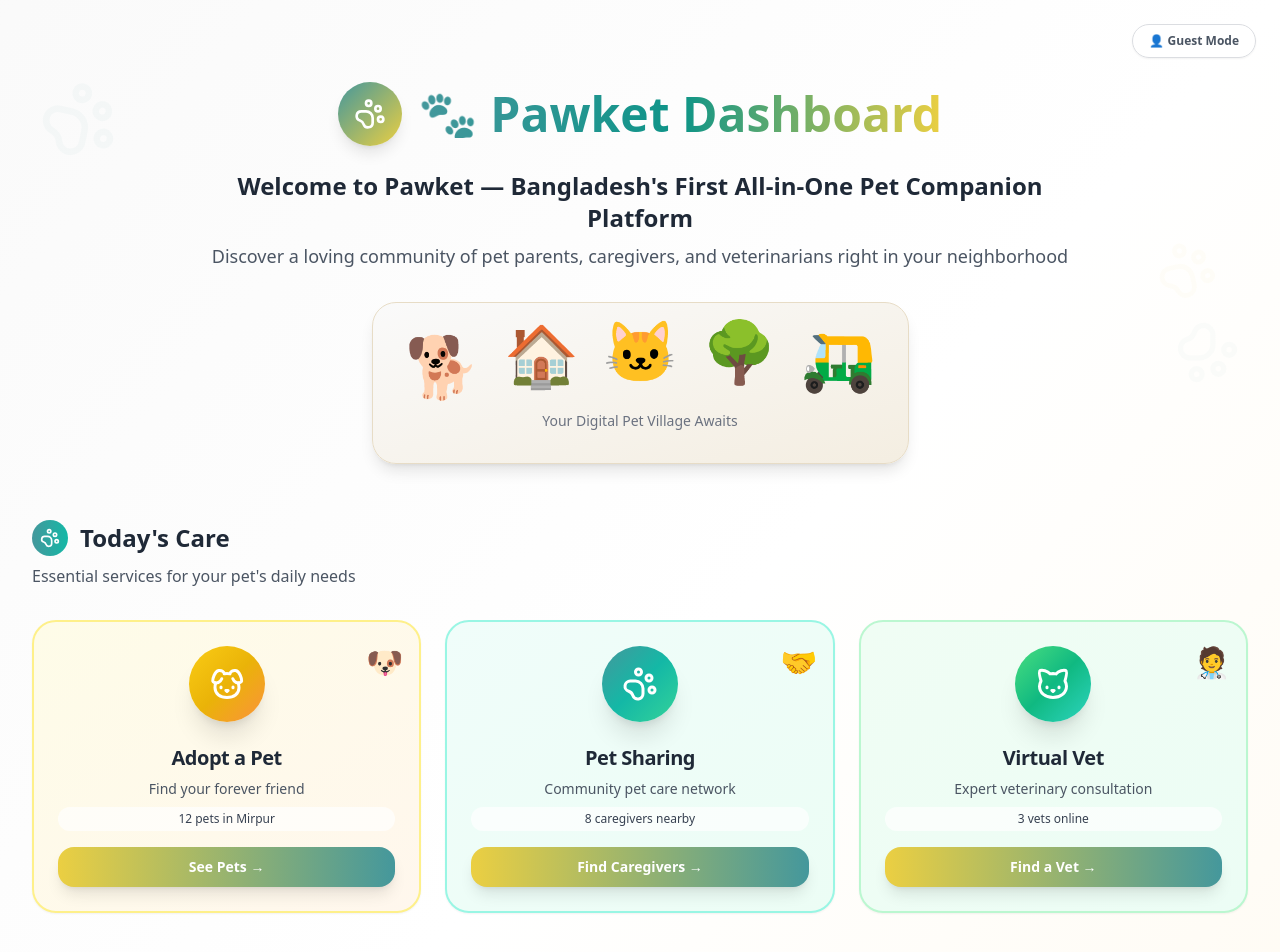
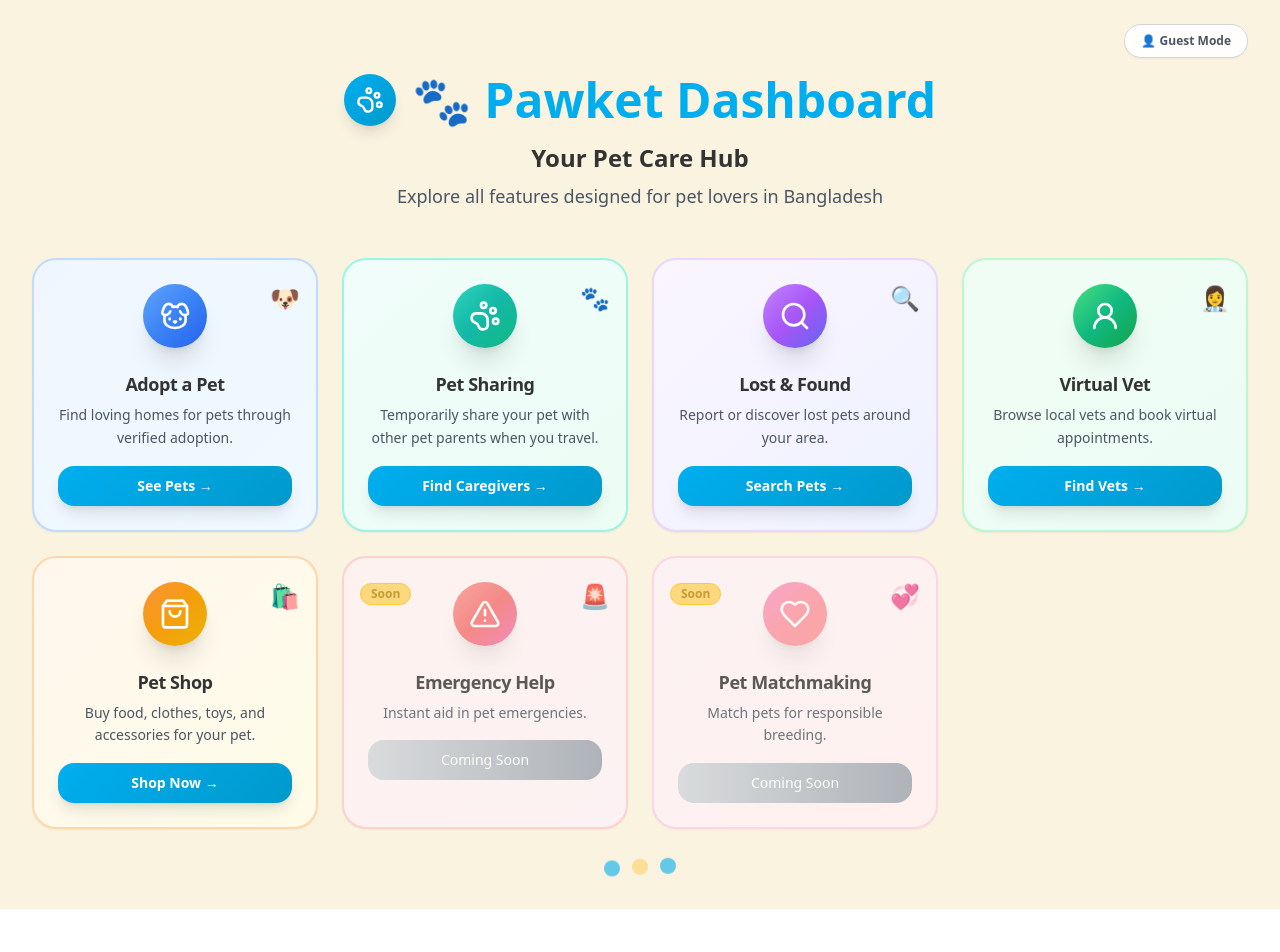
Before and after one commit to codedbymahin/pawket, a React (Vite) app: page /dashboard in a window 1280 px wide. Shown: the top 952 px of the page. After the commit the page ends 909 px from the top, so only its background shows below. Built offline with nearby package versions, Linux system fonts and the light colour scheme.

Commit message:
feat: Redesign Pawket Dashboard screen
Redesigned the Dashboard screen with 7 feature tiles, demo interaction logic, and styling based on the provided guide.

```diff
--- a/src/pages/Dashboard.tsx
+++ b/src/pages/Dashboard.tsx
@@ -3,7 +3,7 @@ import { Button } from "@/components/ui/button";
 import { Card, CardContent, CardDescription, CardHeader, CardTitle } from "@/components/ui/card";
 import { Dialog, DialogContent, DialogDescription, DialogHeader, DialogTitle } from "@/components/ui/dialog";
 import { Badge } from "@/components/ui/badge";
-import { PawPrint, Dog, Cat, ShoppingBag, Siren, Map } from "lucide-react";
+import { PawPrint, Dog, Cat, Search, ShoppingBag, Heart, AlertTriangle, UserRound } from "lucide-react";
 import { useNavigate } from "react-router-dom";
 import { useState } from "react";
 
@@ -19,260 +19,195 @@ const Dashboard = () => {
     }
   };
 
-  const todayCareFeatures = [
+  const features = [
     {
       id: "adopt",
       title: "Adopt a Pet",
-      description: "Find your forever friend",
-      icon: <Dog size={36} className="text-white" />,
-      bgColor: "bg-gradient-to-br from-yellow-400 via-yellow-500 to-orange-400",
-      cardBg: "bg-gradient-to-br from-yellow-50 to-orange-50",
-      borderColor: "border-yellow-200",
+      description: "Find loving homes for pets through verified adoption.",
+      icon: <Dog size={32} className="text-white" />,
+      bgGradient: "bg-gradient-to-br from-blue-400 via-blue-500 to-blue-600",
+      cardBg: "bg-gradient-to-br from-blue-50 to-sky-50",
+      borderColor: "border-blue-200",
       buttonText: "See Pets →",
       emoji: "🐶",
-      stats: "12 pets in Mirpur",
-      available: true
+      available: true,
+      highlight: "bg-blue-100"
     },
     {
       id: "sharing",
       title: "Pet Sharing",
-      description: "Community pet care network",
-      icon: <PawPrint size={36} className="text-white" />,
-      bgColor: "bg-gradient-to-br from-pawket-primary via-teal-500 to-emerald-400",
+      description: "Temporarily share your pet with other pet parents when you travel.",
+      icon: <PawPrint size={32} className="text-white" />,
+      bgGradient: "bg-gradient-to-br from-teal-400 via-teal-500 to-emerald-500",
       cardBg: "bg-gradient-to-br from-teal-50 to-emerald-50",
       borderColor: "border-teal-200",
       buttonText: "Find Caregivers →",
-      emoji: "🤝",
-      stats: "8 caregivers nearby",
-      available: true
+      emoji: "🐾",
+      available: true,
+      highlight: "bg-teal-100"
+    },
+    {
+      id: "lost-found",
+      title: "Lost & Found",
+      description: "Report or discover lost pets around your area.",
+      icon: <Search size={32} className="text-white" />,
+      bgGradient: "bg-gradient-to-br from-purple-400 via-purple-500 to-indigo-500",
+      cardBg: "bg-gradient-to-br from-purple-50 to-indigo-50",
+      borderColor: "border-purple-200",
+      buttonText: "Search Pets →",
+      emoji: "🔍",
+      available: true,
+      highlight: "bg-purple-100"
     },
     {
       id: "vet",
       title: "Virtual Vet",
-      description: "Expert veterinary consultation",
-      icon: <Cat size={36} className="text-white" />,
-      bgColor: "bg-gradient-to-br from-green-400 via-emerald-500 to-teal-400",
+      description: "Browse local vets and book virtual appointments.",
+      icon: <UserRound size={32} className="text-white" />,
+      bgGradient: "bg-gradient-to-br from-green-400 via-emerald-500 to-green-600",
       cardBg: "bg-gradient-to-br from-green-50 to-emerald-50",
       borderColor: "border-green-200",
-      buttonText: "Find a Vet →",
-      emoji: "🧑‍⚕️",
-      stats: "3 vets online",
-      available: true
-    }
-  ];
-
-  const exploreFeatures = [
+      buttonText: "Find Vets →",
+      emoji: "👩‍⚕️",
+      available: true,
+      highlight: "bg-green-100"
+    },
     {
       id: "shop",
       title: "Pet Shop",
-      description: "Everything for your furry friends",
-      icon: <ShoppingBag size={36} className="text-white" />,
-      bgColor: "bg-gradient-to-br from-purple-400 via-pink-400 to-rose-400",
-      cardBg: "bg-gradient-to-br from-purple-50 to-pink-50",
-      borderColor: "border-purple-200",
+      description: "Buy food, clothes, toys, and accessories for your pet.",
+      icon: <ShoppingBag size={32} className="text-white" />,
+      bgGradient: "bg-gradient-to-br from-orange-400 via-amber-500 to-yellow-500",
+      cardBg: "bg-gradient-to-br from-orange-50 to-yellow-50",
+      borderColor: "border-orange-200",
       buttonText: "Shop Now →",
       emoji: "🛍️",
-      stats: "200+ products available",
-      available: true
+      available: true,
+      highlight: "bg-orange-100"
     },
     {
       id: "emergency",
-      title: "Emergency Care",
-      description: "24/7 urgent pet assistance",
-      icon: <Siren size={36} className="text-white" />,
-      bgColor: "bg-gradient-to-br from-red-400 via-red-500 to-pink-500",
+      title: "Emergency Help",
+      description: "Instant aid in pet emergencies.",
+      icon: <AlertTriangle size={32} className="text-white" />,
+      bgGradient: "bg-gradient-to-br from-red-400 via-red-500 to-pink-500",
       cardBg: "bg-gradient-to-br from-red-50 to-pink-50",
       borderColor: "border-red-200",
       buttonText: "Coming Soon",
       emoji: "🚨",
-      stats: "Feature in development",
-      available: false
+      available: false,
+      highlight: "bg-red-100"
     },
     {
       id: "matchmaking",
       title: "Pet Matchmaking",
-      description: "Find perfect pet companions",
-      icon: <Map size={36} className="text-white" />,
-      bgColor: "bg-gradient-to-br from-pink-400 via-rose-400 to-red-400",
+      description: "Match pets for responsible breeding.",
+      icon: <Heart size={32} className="text-white" />,
+      bgGradient: "bg-gradient-to-br from-pink-400 via-rose-400 to-red-400",
       cardBg: "bg-gradient-to-br from-pink-50 to-rose-50",
       borderColor: "border-pink-200",
       buttonText: "Coming Soon",
       emoji: "💞",
-      stats: "Launching Q2 2025",
-      available: false
+      available: false,
+      highlight: "bg-pink-100"
     }
   ];
 
   return (
-    <div className="min-h-screen bg-gradient-to-br from-pawket-light via-white to-cream-50 relative overflow-hidden">
-      {/* Decorative Background Elements */}
-      <div className="absolute inset-0 opacity-[0.04] pointer-events-none">
-        <div className="absolute top-20 left-10 animate-pulse">
-          <PawPrint size={80} className="text-pawket-primary rotate-12" />
-        </div>
-        <div className="absolute top-60 right-16 animate-pulse delay-1000">
-          <PawPrint size={60} className="text-pawket-accent -rotate-12" />
-        </div>
-        <div className="absolute bottom-40 left-1/3 animate-pulse delay-500">
-          <PawPrint size={70} className="text-pawket-primary rotate-45" />
-        </div>
-        <div className="absolute bottom-20 right-1/4 animate-pulse delay-700">
-          <PawPrint size={50} className="text-pawket-accent -rotate-45" />
-        </div>
-        <div className="absolute top-80 right-10 animate-pulse delay-300">
-          <PawPrint size={65} className="text-pawket-primary rotate-90" />
-        </div>
-      </div>
-
+    <div className="min-h-screen" style={{ backgroundColor: '#FAF3E0' }}>
       {/* Header Section */}
-      <div className="relative z-10 p-6">
+      <div className="px-4 sm:px-6 lg:px-8 pt-6 pb-4">
         {/* Guest Badge */}
-        <div className="flex justify-end mb-6">
-          <Badge variant="outline" className="bg-white/90 backdrop-blur-sm border-pawket-neutral text-gray-600 shadow-sm px-4 py-2">
+        <div className="flex justify-end mb-4">
+          <Badge variant="outline" className="bg-white/90 backdrop-blur-sm border-gray-300 text-gray-600 shadow-sm px-4 py-2">
             👤 Guest Mode
           </Badge>
         </div>
 
         {/* Welcome Header */}
         <div className="text-center mb-8">
-          <div className="flex items-center justify-center space-x-4 mb-6">
-            <div className="bg-gradient-to-br from-pawket-primary to-pawket-accent p-4 rounded-full shadow-lg">
-              <PawPrint size={32} className="text-white" />
+          <div className="flex items-center justify-center space-x-4 mb-4">
+            <div className="p-3 rounded-full shadow-lg" style={{ background: 'linear-gradient(135deg, #00AEEF, #0099CC)' }}>
+              <PawPrint size={28} className="text-white" />
             </div>
-            <h1 className="text-3xl sm:text-4xl lg:text-5xl font-bold bg-gradient-to-r from-pawket-primary via-teal-600 to-pawket-accent bg-clip-text text-transparent">
+            <h1
+              className="text-3xl sm:text-4xl lg:text-5xl font-bold"
+              style={{ color: '#00AEEF' }}
+            >
               🐾 Pawket Dashboard
             </h1>
           </div>
 
-          <div className="max-w-4xl mx-auto mb-8">
-            <h2 className="text-xl sm:text-2xl font-semibold text-gray-800 mb-2">
-              Welcome to Pawket — Bangladesh's First All-in-One Pet Companion Platform
+          <div className="max-w-3xl mx-auto">
+            <h2 className="text-xl sm:text-2xl font-semibold mb-2" style={{ color: '#333333' }}>
+              Your Pet Care Hub
             </h2>
             <p className="text-gray-600 text-lg">
-              Discover a loving community of pet parents, caregivers, and veterinarians right in your neighborhood
+              Explore all features designed for pet lovers in Bangladesh
             </p>
-          </div>
-
-          {/* Header Illustration */}
-          <div className="flex justify-center mb-8">
-            <div className="bg-gradient-to-br from-pawket-light to-cream-100 rounded-3xl p-8 shadow-lg border border-cream-200">
-              <div className="flex items-center justify-center space-x-6 text-6xl">
-                <span className="animate-bounce delay-100">🐕</span>
-                <span className="animate-bounce delay-300">🏠</span>
-                <span className="animate-bounce delay-500">🐱</span>
-                <span className="animate-bounce delay-700">🌳</span>
-                <span className="animate-bounce delay-900">🛺</span>
-              </div>
-              <p className="text-sm text-gray-500 mt-4 font-medium">Your Digital Pet Village Awaits</p>
-            </div>
           </div>
         </div>
       </div>
 
-      {/* Today's Care Section */}
-      <div className="relative z-10 px-4 sm:px-6 lg:px-8 pb-8">
+      {/* Features Grid */}
+      <div className="px-4 sm:px-6 lg:px-8 pb-8">
         <div className="max-w-7xl mx-auto">
-          <div className="mb-8">
-            <h3 className="text-2xl font-bold text-gray-800 mb-2 flex items-center space-x-3">
-              <span className="bg-gradient-to-r from-pawket-primary to-teal-500 p-2 rounded-full">
-                <PawPrint size={20} className="text-white" />
-              </span>
-              <span>Today's Care</span>
-            </h3>
-            <p className="text-gray-600">Essential services for your pet's daily needs</p>
-          </div>
-
-          <div className="grid grid-cols-1 md:grid-cols-2 lg:grid-cols-3 gap-6 mb-12">
-            {todayCareFeatures.map((feature) => (
+          <div className="grid grid-cols-1 sm:grid-cols-2 lg:grid-cols-3 xl:grid-cols-4 gap-6">
+            {features.map((feature) => (
               <Card
                 key={feature.id}
-                className={`${feature.cardBg} ${feature.borderColor} border-2 cursor-pointer hover:shadow-2xl transform hover:scale-105 transition-all duration-300 rounded-3xl overflow-hidden backdrop-blur-sm bg-opacity-90 relative`}
+                className={`${feature.cardBg} ${feature.borderColor} border-2 cursor-pointer hover:shadow-2xl transform hover:scale-105 transition-all duration-300 rounded-3xl overflow-hidden backdrop-blur-sm bg-opacity-90 relative ${!feature.available ? 'opacity-80' : ''}`}
+                style={{ backgroundColor: '#F8F9FA' }}
                 onClick={() => handleFeatureClick(feature.id)}
               >
                 <CardHeader className="text-center pb-4 relative">
+                  {/* Feature Icon */}
                   <div className="flex justify-center mb-4">
-                    <div className={`${feature.bgColor} p-5 rounded-full shadow-xl`}>
+                    <div className={`${feature.bgGradient} p-4 rounded-full shadow-xl ${!feature.available ? 'opacity-75' : ''}`}>
                       {feature.icon}
                     </div>
                   </div>
-                  <div className="absolute top-4 right-4 text-3xl">
+
+                  {/* Emoji in top right */}
+                  <div className="absolute top-4 right-4 text-2xl">
                     {feature.emoji}
                   </div>
-                  <CardTitle className="text-xl font-bold text-gray-800 mb-2">
-                    {feature.title}
-                  </CardTitle>
-                  <CardDescription className="text-gray-600 text-sm leading-relaxed mb-3">
-                    {feature.description}
-                  </CardDescription>
-                  <div className="bg-white/70 rounded-full px-3 py-1 text-xs font-medium text-gray-700">
-                    {feature.stats}
-                  </div>
-                </CardHeader>
-                <CardContent className="pt-0 pb-6">
-                  <Button
-                    className="w-full bg-gradient-to-r from-pawket-accent to-pawket-primary hover:from-pawket-primary hover:to-pawket-accent text-white font-semibold rounded-2xl py-4 shadow-lg hover:shadow-xl transform hover:scale-105 transition-all duration-200"
-                    onClick={(e) => {
-                      e.stopPropagation();
-                      handleFeatureClick(feature.id);
-                    }}
-                  >
-                    {feature.buttonText}
-                  </Button>
-                </CardContent>
-              </Card>
-            ))}
-          </div>
 
-          {/* Explore & Coming Soon Section */}
-          <div className="mb-8">
-            <h3 className="text-2xl font-bold text-gray-800 mb-2 flex items-center space-x-3">
-              <span className="bg-gradient-to-r from-pawket-accent to-yellow-500 p-2 rounded-full">
-                <PawPrint size={20} className="text-white" />
-              </span>
-              <span>Explore & Coming Soon</span>
-            </h3>
-            <p className="text-gray-600">Discover more features and exciting updates on the horizon</p>
-          </div>
-
-          <div className="grid grid-cols-1 md:grid-cols-2 lg:grid-cols-3 gap-6">
-            {exploreFeatures.map((feature) => (
-              <Card
-                key={feature.id}
-                className={`${feature.cardBg} ${feature.borderColor} border-2 cursor-pointer hover:shadow-2xl transform hover:scale-105 transition-all duration-300 rounded-3xl overflow-hidden backdrop-blur-sm bg-opacity-90 relative ${!feature.available ? 'opacity-80' : ''}`}
-                onClick={() => handleFeatureClick(feature.id)}
-              >
-                <CardHeader className="text-center pb-4 relative">
-                  <div className="flex justify-center mb-4">
-                    <div className={`${feature.bgColor} p-5 rounded-full shadow-xl ${!feature.available ? 'opacity-75' : ''}`}>
-                      {feature.icon}
-                    </div>
-                  </div>
-                  <div className="absolute top-4 right-4 text-3xl">
-                    {feature.emoji}
-                  </div>
+                  {/* Coming Soon Badge */}
                   {!feature.available && (
                     <div className="absolute top-4 left-4">
-                      <Badge variant="outline" className="bg-yellow-100 border-yellow-300 text-yellow-800 text-xs">
+                      <Badge
+                        variant="outline"
+                        className="text-xs"
+                        style={{ backgroundColor: '#FFD166', borderColor: '#FFC107', color: '#B8860B' }}
+                      >
                         Soon
                       </Badge>
                     </div>
                   )}
-                  <CardTitle className="text-xl font-bold text-gray-800 mb-2">
+
+                  <CardTitle className="text-lg font-bold mb-2" style={{ color: '#333333' }}>
                     {feature.title}
                   </CardTitle>
-                  <CardDescription className="text-gray-600 text-sm leading-relaxed mb-3">
+                  <CardDescription className="text-gray-600 text-sm leading-relaxed">
                     {feature.description}
                   </CardDescription>
-                  <div className="bg-white/70 rounded-full px-3 py-1 text-xs font-medium text-gray-700">
-                    {feature.stats}
-                  </div>
                 </CardHeader>
+
                 <CardContent className="pt-0 pb-6">
                   <Button
                     className={`w-full ${feature.available
-                      ? 'bg-gradient-to-r from-pawket-accent to-pawket-primary hover:from-pawket-primary hover:to-pawket-accent'
-                      : 'bg-gradient-to-r from-gray-300 to-gray-400'
-                    } text-white font-semibold rounded-2xl py-4 shadow-lg hover:shadow-xl transform hover:scale-105 transition-all duration-200`}
+                      ? 'text-white font-semibold shadow-lg hover:shadow-xl'
+                      : 'bg-gradient-to-r from-gray-300 to-gray-400 text-white'
+                    } rounded-2xl py-3 transform hover:scale-105 transition-all duration-200`}
+                    style={feature.available ? {
+                      background: 'linear-gradient(135deg, #00AEEF, #0099CC)',
+                      ...(feature.available && {
+                        ':hover': {
+                          background: 'linear-gradient(135deg, #0099CC, #007BB8)'
+                        }
+                      })
+                    } : {}}
                     onClick={(e) => {
                       e.stopPropagation();
                       handleFeatureClick(feature.id);
@@ -288,19 +223,19 @@ const Dashboard = () => {
       </div>
 
       {/* Decorative bottom element */}
-      <div className="relative z-10 flex justify-center pb-8">
+      <div className="flex justify-center pb-8">
         <div className="flex space-x-3 opacity-60">
-          <div className="w-4 h-4 bg-pawket-accent rounded-full animate-bounce"></div>
-          <div className="w-4 h-4 bg-pawket-primary rounded-full animate-bounce delay-100"></div>
-          <div className="w-4 h-4 bg-pawket-accent rounded-full animate-bounce delay-200"></div>
+          <div className="w-4 h-4 rounded-full animate-bounce" style={{ backgroundColor: '#00AEEF' }}></div>
+          <div className="w-4 h-4 rounded-full animate-bounce delay-100" style={{ backgroundColor: '#FFD166' }}></div>
+          <div className="w-4 h-4 rounded-full animate-bounce delay-200" style={{ backgroundColor: '#00AEEF' }}></div>
         </div>
       </div>
 
       {/* Coming Soon Modal */}
       <Dialog open={showComingSoonModal} onOpenChange={setShowComingSoonModal}>
-        <DialogContent className="sm:max-w-md rounded-3xl">
+        <DialogContent className="sm:max-w-md rounded-3xl" style={{ backgroundColor: '#F8F9FA' }}>
           <DialogHeader>
-            <DialogTitle className="text-center text-xl font-bold">
+            <DialogTitle className="text-center text-xl font-bold" style={{ color: '#333333' }}>
               🚧 Coming Soon!
             </DialogTitle>
             <DialogDescription className="text-center text-gray-600 pt-4">
@@ -310,7 +245,8 @@ const Dashboard = () => {
           <div className="flex justify-center pt-4">
             <Button
               onClick={() => setShowComingSoonModal(false)}
-              className="bg-gradient-to-r from-pawket-accent to-pawket-primary hover:from-pawket-primary hover:to-pawket-accent text-white rounded-2xl px-8"
+              className="text-white rounded-2xl px-8"
+              style={{ background: 'linear-gradient(135deg, #00AEEF, #0099CC)' }}
             >
               Got it! 🐾
             </Button>
```
